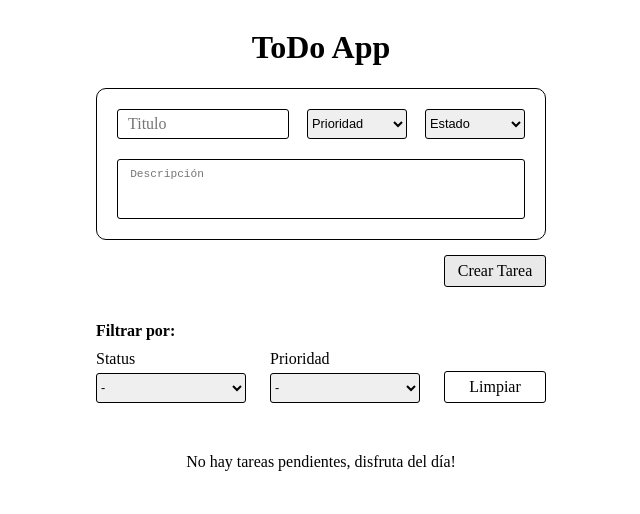
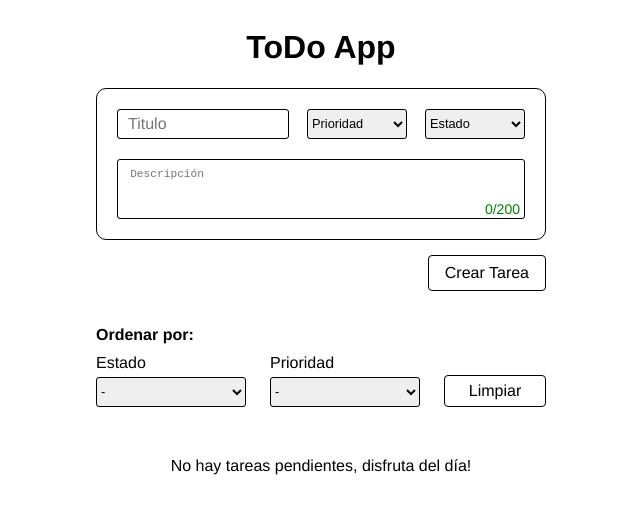
Before and after one commit to joacomonte/ChallengeCor, a Next.js app: page / in a window 1280 px wide. Shown: the top 514 px of the page, without its empty margins (327-967 px from the left). Built offline with nearby package versions, Linux system fonts and the light colour scheme.

Commit message:
reselect disabled

```diff
--- a/components/Task.module.css
+++ b/components/Task.module.css
@@ -1,10 +1,7 @@
 /* PD: Me siento mas a gusto con scss pero no supe como configurarlo rapido en NextJS. No queria complicarme */
 
-.task button {
-  font-size: 0.9rem;
-  width: 70px;
-  height: 30px;
-}
+/* .task button {
+} */
 
 
 .task {
@@ -49,11 +46,17 @@
     font-size: 14px;
   }
 
+  .descriptionContainer{
+    width: 100%;
+    word-wrap: break-word;
+    word-break: break-all;
+}
+
   .taskButtons{
     display: flex;
     justify-content: space-between;
     align-items: center;
-    margin-top: 20px;
+    margin-top: 30px;
 
   }
   .saveAndClose{
--- a/components/TaskComponent.tsx
+++ b/components/TaskComponent.tsx
@@ -4,11 +4,11 @@ import { Priority, Status, ITask } from "../types/ITask";
 
 type TaskProps = {
   task: ITask;
-  editedData: (priority: Priority, status: Status, id: number) => void;
+  handleEditTask: (priority: Priority, status: Status, id: number) => void;
   onDelete: () => void;
 };
 
-const Task = ({ task, editedData, onDelete }: TaskProps) => {
+const Task = ({ task, handleEditTask, onDelete }: TaskProps) => {
   const [isEditable, setIsEditable] = useState(false);
   const [priority, setPriority] = useState(task.priority);
   const [status, setStatus] = useState(task.status);
@@ -18,7 +18,7 @@ const Task = ({ task, editedData, onDelete }: TaskProps) => {
   }
 
   const submitChanges = () => {
-    editedData(priority, status, task.id);
+    handleEditTask(priority, status, task.id);
   };
 
   const handleDeleteClick = () => {
@@ -32,14 +32,12 @@ const Task = ({ task, editedData, onDelete }: TaskProps) => {
             <>
             <p>Prioridad: </p>
             <select className= {thisStyle.customSelect} value={priority} onChange={(e) => setPriority(e.target.value as Priority)}>
-                <option value="">-</option>
                 <option value={Priority.Alta}>Alta</option>
                 <option value={Priority.Media}>Media</option>
                 <option value={Priority.Baja}>Baja</option>
             </select>
             <p>Prioridad: </p>
             <select className= {thisStyle.customSelect} value={status} onChange={(e) => setStatus(e.target.value as Status)}>
-                <option value="">-</option>
                 <option value={Status.Nueva}>Nueva</option>
                 <option value={Status.EnProceso}>En Proceso</option>
                 <option value={Status.Finalizada}>Finalizada</option>
@@ -57,10 +55,10 @@ const Task = ({ task, editedData, onDelete }: TaskProps) => {
         <h2></h2>
       </div>
       {task.description &&
-        <>
-        <p>Descripción:</p>
-        <p>{task.description}</p>
-        </>
+        <div className={thisStyle.descriptionContainer}>
+          <p>Descripción:</p>
+          <p>{task.description}</p>
+        </div>
       }
       <div className={thisStyle.taskButtons}>
         {isEditable ? (
--- a/pages/index.tsx
+++ b/pages/index.tsx
@@ -9,6 +9,7 @@ export default function TodoApp() {
   const [tasks, setTasks] = useState<ITask[]>([]);
   const [title, setTitle] = useState("");
   const [description, setDescription] = useState("");
+  const [charCount, setCharCount] = useState(0);
   const [priority, setPriority] = useState<Priority>(Priority.NonSelect);
   const [status, setStatus] = useState<Status>(Status.NonSelect);
   const [taskIdCounter, setTaskIdCounter] = useState<number>(0);
@@ -41,12 +42,19 @@ const displayedTasks = tasks.slice(startIndex, endIndex);
       return;
     }
 
+    if (description.length > 200) {
+      alert("La descripción no puede tener más de 200 caracteres");
+      return;
+    }
+
+    const limitedDescription = description.substring(0, 200);
+
     setTasks([
       ...tasks,
       {
         id: taskIdCounter, // id autogenerado
         title,
-        description,
+        description: limitedDescription,
         priority,
         status,
       },
@@ -56,10 +64,17 @@ const displayedTasks = tasks.slice(startIndex, endIndex);
     setPriority(Priority.NonSelect);
     setStatus(Status.NonSelect);
     setTaskIdCounter(taskIdCounter + 1); // incremento el id
+    setCharCount(0);
+  };
+
+  const handleDescriptionChange = (e: React.ChangeEvent<HTMLTextAreaElement>) => {
+    const value = e.target.value;
+    setDescription(value);
+    setCharCount(value.length);
   };
 
 
-  const handleEditTask = (priority: Priority, status: Status, taskId: number): void => {
+  const editTask = (priority: Priority, status: Status, taskId: number): void => {
     setTasks(prevTasks => {
       return prevTasks.map(task => {
         if (task.id === taskId) { // si es el id que se edita
@@ -73,7 +88,6 @@ const displayedTasks = tasks.slice(startIndex, endIndex);
       });
     });
   };
-
 
 function sortById(): void {
   const sortedTasks = [...tasks].sort((a, b) => {
@@ -158,7 +172,9 @@ function sortTasksByStatus(statusChoosen: Status): void {
 return (
   <div className="centerApp">
       <div className='appContainer'>
+      <header>
         <h1>ToDo App </h1>
+      </header>
         <div className="newTaskContainer">
           <div className="newTaskInputs">
             <input
@@ -168,14 +184,22 @@ return (
               onChange={(e) => setTitle(e.target.value)}
             />
 
-            <select value={priority} onChange={(e) => setPriority(e.target.value as Priority)}>
+            <select
+              value={priority}
+              onChange={(e) => setPriority(e.target.value as Priority)}
+              aria-label="Seleccionar prioridad"
+            >
               <option value="">Prioridad</option>
               <option value={Priority.Alta}>Alta</option>
               <option value={Priority.Media}>Media</option>
               <option value={Priority.Baja}>Baja</option>
             </select>
 
-            <select value={status} onChange={(e) => setStatus(e.target.value as Status)}>
+            <select
+              value={status}
+              onChange={(e) => setStatus(e.target.value as Status)}
+              aria-label="Seleccionar estado"
+              >
               <option value="">Estado</option>
               <option value={Status.Nueva}>Nueva</option>
               <option value={Status.EnProceso}>En proceso</option>
@@ -187,8 +211,11 @@ return (
             <textarea
               placeholder="Descripción"
               value={description}
-              onChange={(e) => setDescription(e.target.value)}
+              onChange={handleDescriptionChange}
             ></textarea>
+          <div className={`charCounter ${charCount > 200 ? "overLimit" : ""}`}>
+            {charCount}/200
+          </div>
           </div>
         </div>
 
@@ -196,19 +223,17 @@ return (
           <button className="addTaskBtn" onClick={handleAddTask}>Crear Tarea</button>
         </div>
 
-
-
         <div className="filtersCcontainer">
-          <h4>Filtrar por: </h4>
+          <h4>Ordenar por: </h4>
           <div className="filtersSelects">
             <div className="styleSelect">
-              <p>Status</p>
+              <p>Estado</p>
               <select value={statusChoosen} onChange={(e) => {
                 const selectedStatus = e.target.value as Status;
                 sortTasksByStatus(selectedStatus);
                 setStatusChoosen(selectedStatus);
               }}>
-                <option value="">-</option>
+                <option value="" disabled={statusChoosen !== Status.NonSelect}>-</option> //para que no se pueda re-seleccionar
                 <option value={Status.Nueva}>Nueva</option>
                 <option value={Status.EnProceso}>En proceso</option>
                 <option value={Status.Finalizada}>Finalizada</option>
@@ -222,7 +247,7 @@ return (
                 sortTasksByPriority(selectedPriority);
                 setPriorityChoosen(selectedPriority);
               }}>
-                <option value="">-</option>
+                <option value="" disabled={priorityChoosen !== Priority.NonSelect}>-</option> //para que no se pueda re-seleccionar
                 <option value={Priority.Alta}>Alta</option>
                 <option value={Priority.Media}>Media</option>
                 <option value={Priority.Baja}>Baja</option>
@@ -238,8 +263,8 @@ return (
             <Task
               key={task.id}
               task={task}
-              editedData={(priority: Priority, status: Status) =>
-                handleEditTask(priority, status, task.id)
+              handleEditTask={(priority: Priority, status: Status) =>
+                editTask(priority, status, task.id)
               }
               onDelete={() => handleDeleteTask(task.id)}
             />
--- a/styles/globals.css
+++ b/styles/globals.css
@@ -1,13 +1,16 @@
+html{
+  font-family: Helvetica, Arial, sans-serif;
+  height: 100%;
+}
 
 button{
     all: unset;
     cursor: pointer;
-    font-size: 1rem;
     text-align: center;
-    width: 100px;
-    height: 30px;
+    padding: 0.5rem 1rem;
+    border-radius:0.25rem;
+    /* margin: 0 2rem; */
     border: 1px solid black;
-    border-radius: 3px;
     background-color: none;
 }
 
@@ -82,6 +85,7 @@ p{
     border: 1px solid black;
     border-radius: 3px;
     box-sizing: border-box;
+    position: relative;
   }
 
   .newTaskTextarea textarea {
@@ -94,9 +98,20 @@ p{
     font-size: 0.7rem;
   }
 
+  .charCounter{
+    font-size: 14px;
+    color: green;
+    position: absolute;
+    right: 1%;
+    bottom: 1%;
+  }
+  .overLimit {
+    color: red;
+  }
+
   .moveToRight{
     display: flex;
-    justify-content: end;
+    justify-content: flex-end;
     width: 100%;
   }
 
@@ -104,12 +119,8 @@ p{
   .addTaskBtn{
     margin-top: 15px;
     margin-bottom: 30px;
-    width: 100px;
-    height: 30px;
-    font-size: 1rem;
-    background-color: rgb(233, 233, 233);
-    text-align: center;
   }
+
 
   .filtersCcontainer{
     display: flex;
```
Also changed, not shown: styles/Home.module.css (added).
